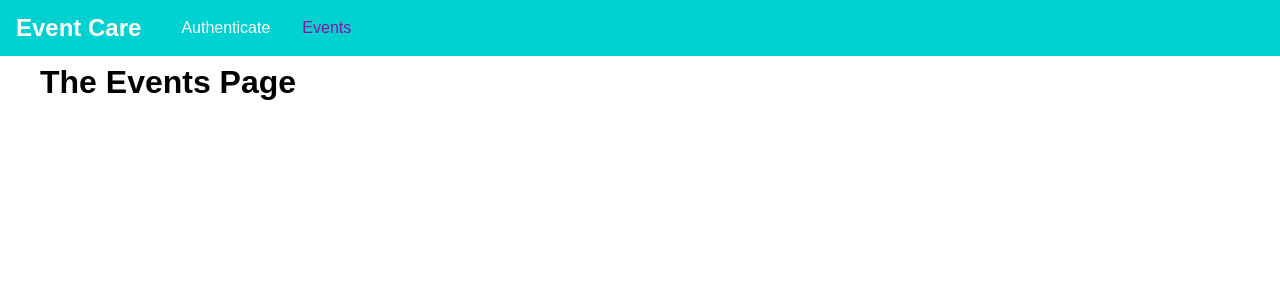
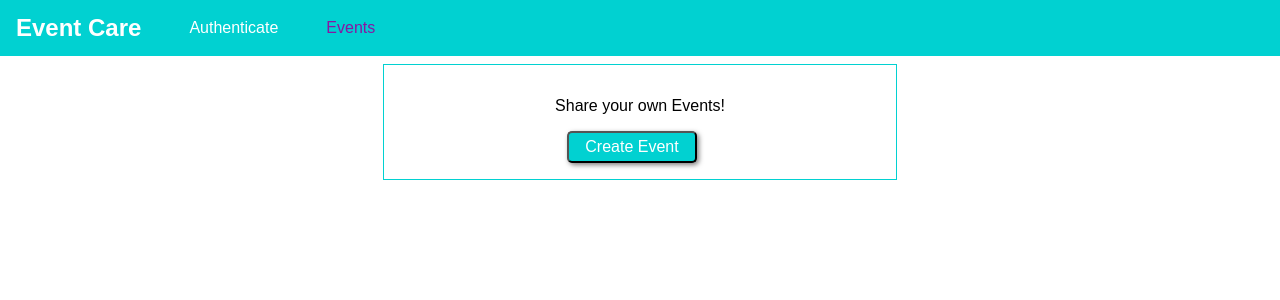
Before and after one commit to allan-2stars/event-care, a React (Create React App) app in the folder frontend/: page /events in a window 1280 px wide. Shown: the top 300 px of the page. Built offline with nearby package versions, Linux system fonts and the light colour scheme; the HTML template or start-up script is replaced by a standard one.

Commit message:
add Modal and Dropback first setup

```diff
--- a/frontend/src/App.js
+++ b/frontend/src/App.js
@@ -42,7 +42,6 @@
               {/* with Switch, only search the first match, and do not check the rest */}
               <Switch>
                 {/* with Redirect, redirect from some path to some else path */}
-                {!this.state.token && <Redirect from='/' to='/auth' exact />}
                 {this.state.token && <Redirect from='/' to='/events' exact />}
                 {this.state.token && (
                   <Redirect from='/auth' to='/events' exact />
@@ -54,6 +53,7 @@
                 {this.state.token && (
                   <Route path='/bookings' exact component={BookingsPage} />
                 )}
+                {!this.state.token && <Redirect to='/auth' />}
               </Switch>
             </main>
           </AuthContext.Provider>
--- /dev/null
+++ b/frontend/src/components/Backdrop/Backdrop.css
@@ -0,0 +1,8 @@
+.backdrop {
+  position: fixed;
+  top: 0;
+  left: 0;
+  height: 100vh;
+  width: 100%;
+  background: rgba(0, 0, 0, 0.75);
+}
--- /dev/null
+++ b/frontend/src/components/Backdrop/Backdrop.js
@@ -0,0 +1,9 @@
+import React from 'react';
+
+import './Backdrop.css';
+
+const backdrop = props => {
+  return <div className='backdrop' />;
+};
+
+export default backdrop;
--- /dev/null
+++ b/frontend/src/components/Modal/Modal.css
@@ -0,0 +1,36 @@
+.modal {
+  max-width: 90%;
+  background: white;
+  box-shadow: 0 2px 8px rgba(0, 0, 0, 0.26);
+  position: fixed;
+  top: 20vh;
+  left: 5%;
+}
+
+.modal__header {
+  padding: 1rem;
+  background: #01d1d1;
+  color: white;
+}
+
+.modal__header h1 {
+  margin: 0;
+  font-size: 1.25rem;
+}
+
+.modal_content {
+  padding: 1rem;
+}
+
+.modal__actions {
+  display: flex;
+  justify-content: flex-end;
+  padding: 1rem;
+}
+
+@media (min-width: 768px) {
+  .modal {
+    width: 30rem;
+    left: calc((100% - 30rem) / 2);
+  }
+}
--- /dev/null
+++ b/frontend/src/components/Modal/Modal.js
@@ -0,0 +1,27 @@
+import React from 'react';
+
+import './Modal.css';
+const modal = props => {
+  return (
+    <div className='modal'>
+      <header className='modal__header'>
+        <h1>{props.title}</h1>
+      </header>
+      <section className='modal__content'>{props.children}</section>
+      <section className='modal__actions'>
+        {props.canCancel && (
+          <button className='btn' onClick={props.onCancel}>
+            Cancel
+          </button>
+        )}
+        {props.canConfirm && (
+          <button className='btn' onClick={props.onConfirm}>
+            Confirm
+          </button>
+        )}
+      </section>
+    </div>
+  );
+};
+
+export default modal;
--- a/frontend/src/components/Navigation/MainNavigation.css
+++ b/frontend/src/components/Navigation/MainNavigation.css
@@ -25,17 +25,28 @@
   list-style: none;
   margin: 0;
   padding: 0;
+  align-items: center;
 }
 .main-navigation__items li {
   margin: 0 1rem;
 }
-.main-navigation__items a {
+.main-navigation__items a,
+.main-navigation__items button {
   text-decoration: none;
   color: #fff;
+  padding: 0.25rem 0.5rem;
+  border: none;
+  font: inherit;
+  background: transparent;
+  cursor: pointer;
+  vertical-align: middle;
+  margin: 0;
 }
 
 .main-navigation__items a:hover,
 .main-navigation__items a:active,
-.main-navigation__items a.active {
+.main-navigation__items a.active,
+.main-navigation__items button:hover,
+.main-navigation__items button:active {
   color: #8717a3;
 }
--- a/frontend/src/components/Navigation/MainNavigation.js
+++ b/frontend/src/components/Navigation/MainNavigation.js
@@ -6,6 +6,7 @@
 
 const mainNavigation = props => (
   <AuthContext.Consumer>
+    {/* // Consumer will get the context value */}
     {context => {
       return (
         <header className='main-navigation'>
@@ -25,9 +26,14 @@
               </li>
               {/* // only rendered after authenticated */}
               {context.token && (
-                <li>
-                  <NavLink to='/bookings'>Bookings</NavLink>
-                </li>
+                <React.Fragment>
+                  <li>
+                    <NavLink to='/bookings'>Bookings</NavLink>
+                  </li>
+                  <li>
+                    <button onClick={context.logout}>Logout</button>
+                  </li>
+                </React.Fragment>
               )}
             </ul>
           </nav>
--- a/frontend/src/index.css
+++ b/frontend/src/index.css
@@ -3,3 +3,36 @@
   padding: 0;
   font-family: sans-serif;
 }
+
+.form-control label,
+.form-control input {
+  width: 100%;
+  display: block;
+}
+
+.form-control label {
+  margin-bottom: 0.5rem;
+}
+.form-control {
+  margin-bottom: 1rem;
+}
+
+.form-actions button,
+.btn {
+  background-color: #01d1d1;
+  font: inherit;
+  border-radius: 5px;
+  padding: 0.3rem 1rem;
+  margin-right: 1rem;
+  box-shadow: 2px 2px 5px rgba(0, 0, 0, 0.5);
+  color: white;
+  cursor: pointer;
+}
+
+.form-actions button:hover,
+.form-actions button:active,
+.btn:hover,
+.btn:active {
+  color: #97efff;
+  border-color: #97efff;
+}
--- /dev/null
+++ b/frontend/src/pages/Event.css
@@ -0,0 +1,8 @@
+.events-control {
+  text-align: center;
+  border: 1px solid #01d1d1;
+  padding: 1rem;
+  margin: 2rem auto;
+  width: 30rem;
+  max-width: 80%;
+}
--- a/frontend/src/pages/Events.js
+++ b/frontend/src/pages/Events.js
@@ -1,11 +1,50 @@
 import React, { Component } from 'react';
 
+import Modal from '../components/Modal/Modal';
+import Backdrop from '../components/Backdrop/Backdrop';
+import './Event.css';
+
 class EventsPage extends Component {
+  state = {
+    creating: false
+  };
+
+  startCreateEventHandler = () => {
+    this.setState({ creating: true });
+  };
+
+  modalConfirmHandler = () => {
+    console.log('confirm');
+    this.setState({ creating: false });
+  };
+  modalCancelHandler = () => {
+    this.setState({ creating: false });
+  };
+
   render() {
     return (
-      <div>
-        <h1>The Events Page</h1>
-      </div>
+      <React.Fragment>
+        {this.state.creating && <Backdrop />}
+        {this.state.creating && (
+          <Modal
+            title={'Add Event'}
+            canCancel
+            canConfirm
+            onCancel={this.modalCancelHandler}
+            onConfirm={this.modalConfirmHandler}
+          >
+            <p>Modal Content</p>
+            <form />
+          </Modal>
+        )}
+
+        <div className='events-control'>
+          <p>Share your own Events!</p>
+          <button className='btn' onClick={this.startCreateEventHandler}>
+            Create Event
+          </button>
+        </div>
+      </React.Fragment>
     );
   }
 }
```
